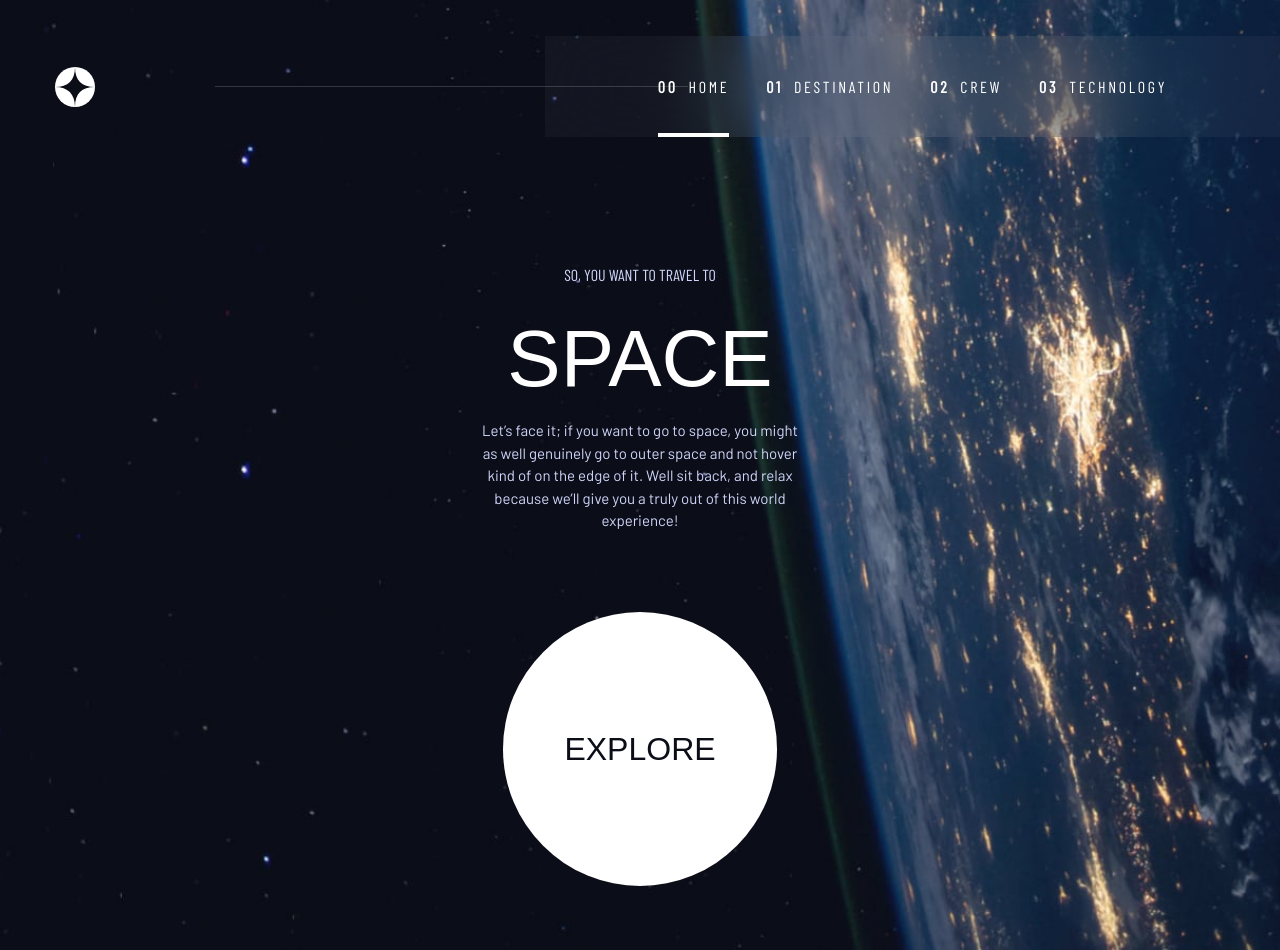
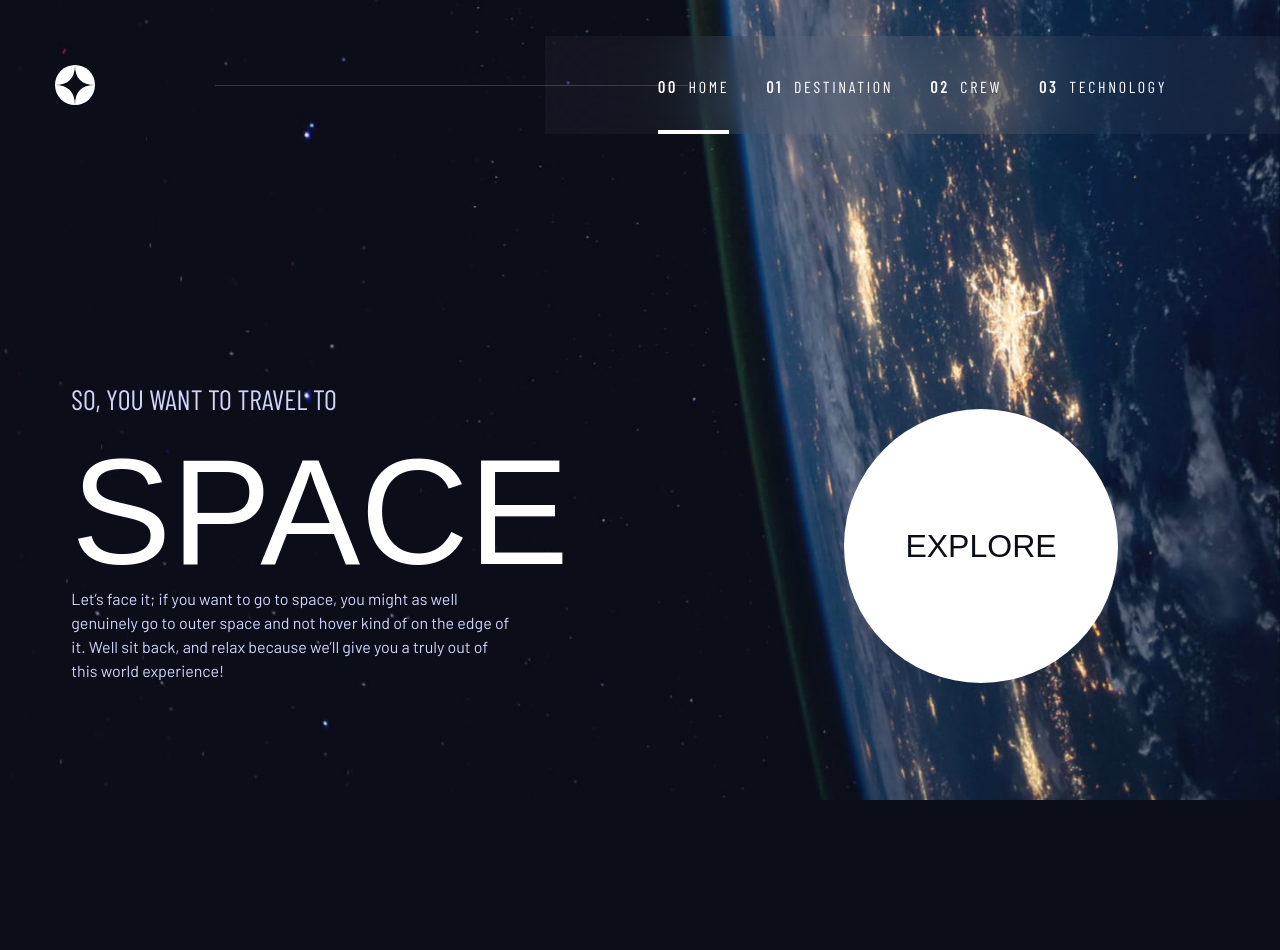
Before and after one commit to basitkorai/space-tourism-website, a React (Vite) app: page / in a window 1280 px wide. After the commit the page ends 800 px from the top, so only its background shows below. Built offline with nearby package versions, Linux system fonts and the light colour scheme; a web font is replaced by a local one.

Commit message:
style: tablet and desktop layout fix

```diff
--- a/src/components/Button.jsx
+++ b/src/components/Button.jsx
@@ -1,7 +1,7 @@
 const Button = () => {
   return (
     <a
-      className="grid place-content-center bg-white text-space font-serif mb-10 px-[2em] aspect-square relative z-10 max-w-[9.375rem] max-h-[9.375rem] md:max-w-[17.125rem] md:max-h-[17.125rem] rounded-full text-[1.25rem] md:text-h4 after:content-[''] after:top-0 after:right-0 after:bg-navcolor after:absolute after:h-full after:w-full after:-z-10 after:rounded-full after:transition-all after:opacity-0 hover:after:opacity-100 hover:after:scale-150"
+      className="grid place-content-center bg-white text-space font-serif px-[2em] aspect-square relative z-10 max-w-[9.375rem] max-h-[9.375rem] md:max-w-[17.125rem] md:max-h-[17.125rem] rounded-full text-[1.25rem] md:text-h4 after:content-[''] after:top-0 after:right-0 after:bg-navcolor after:absolute after:h-full after:w-full after:-z-10 after:rounded-full after:transition-all after:opacity-0 hover:after:opacity-100 hover:after:scale-150"
       href="#"
     >
       EXPLORE
--- a/src/components/Navbar.jsx
+++ b/src/components/Navbar.jsx
@@ -15,7 +15,7 @@ const Navbar = () => {
 
   return (
     <>
-      <div className="pt-6 px-6 md:pt-0 md:pl-[2.4375rem] md:pr-0 mb-6 lg:pt-9 lg:pl-[3.4375rem] lg:text-base md:mb-[6.62rem]">
+      <div className="pt-6 px-6 md:pt-0 md:pl-[2.4375rem] md:pr-0 mb-6 lg:pt-9 lg:pl-[3.4375rem] lg:text-base md:mb-[6.62rem] lg:mb-[15.69rem]">
         <nav
           className="flex justify-between items-center "
           id="navbar"
@@ -53,7 +53,7 @@ const Navbar = () => {
             <li className="relative after:content-['']  after:absolute after:bg-white after:w-full after:h-[0.25rem] after:right-0 after:bottom-0">
               <a
                 tabIndex={isSidebarOpen ? 0 : -1}
-                className="font-sans_cond tracking-wider pt-[2.44rem] pb-[2.5rem] lg:pb-[2.38rem] block"
+                className="font-sans_cond tracking-wider pt-[2.44rem] pb-[2.5rem] lg:pb-[2.19rem] block"
                 href="#"
               >
                 <span
@@ -68,7 +68,7 @@ const Navbar = () => {
             <li className="relative after:content-['']  after:absolute hover:after:bg-grey after:w-full after:h-[0.25rem] after:right-0 after:bottom-0">
               <a
                 tabIndex={isSidebarOpen ? 0 : -1}
-                className="font-sans_cond tracking-wider pt-[2.44rem] pb-[2.5rem] lg:pb-[2.38rem] block"
+                className="font-sans_cond tracking-wider pt-[2.44rem] pb-[2.5rem] lg:pb-[2.19rem] block"
                 href="#"
               >
                 <span
@@ -83,7 +83,7 @@ const Navbar = () => {
             <li className="relative after:content-['']  after:absolute hover:after:bg-grey after:w-full after:h-[0.25rem] after:right-0 after:bottom-0">
               <a
                 tabIndex={isSidebarOpen ? 0 : -1}
-                className="font-sans_cond tracking-wider pt-[2.44rem] pb-[2.5rem] lg:pb-[2.38rem] block"
+                className="font-sans_cond tracking-wider pt-[2.44rem] pb-[2.5rem] lg:pb-[2.19rem] block"
                 href="#"
               >
                 <span
@@ -98,7 +98,7 @@ const Navbar = () => {
             <li className="relative after:content-['']  after:absolute hover:after:bg-grey after:w-full after:h-[0.25rem] after:right-0 after:bottom-0">
               <a
                 tabIndex={isSidebarOpen ? 0 : -1}
-                className="font-sans_cond tracking-wider pt-[2.44rem] pb-[2.5rem] lg:pb-[2.38rem] block"
+                className="font-sans_cond tracking-wider pt-[2.44rem] pb-[2.5rem] lg:pb-[2.19rem] block"
                 href="#"
               >
                 <span
--- a/src/pages/Home.jsx
+++ b/src/pages/Home.jsx
@@ -3,32 +3,35 @@ import Navbar from '../components/Navbar'
 import Sidebar from '../components/Sidebar'
 
 const Home = () => {
-  const backgroundImages = 'bg-home bg-bottom bg-cover bg-no-repeat'
+  const backgroundImages =
+    'bg-home bg-bottom bg-cover bg-no-repeat min-h-screen'
 
   return (
     <div className={`${backgroundImages}`}>
       <Navbar />
       <Sidebar />
-      <div className={`container grid place-items-center px-4 py-6`}>
-        <section>
-          <div className="text-center mb-[5.06rem]">
-            <h1 className="grid gap-4">
-              <span className="font-sans_cond text-base text-accent leading-none">
+      <div
+        className={`container grid place-items-center lg:grid-cols-2 lg:justify-between px-4 py-6 lg:p-0 mx-auto`}
+      >
+        <div className="text-center lg:text-left mb-[5.06rem] md:mb-[9.75rem] lg:mb-0">
+          <h1 className="grid gap-4 md:gap-6">
+            <span className="font-sans_cond text-base text-accent leading-none md:text-xl lg:text-[1.75rem]">
               SO, YOU WANT TO TRAVEL TO
             </span>
-              <span className="text-[5rem] block font-serif">SPACE</span>
+            <span className="text-[5rem] md:text-h1 block font-serif leading-none">
+              SPACE
+            </span>
           </h1>
-            <p className="text-[0.9375rem] max-w-[20.4375rem] text-center text-accent">
+          <p className="text-[0.9375rem] md:text-base max-w-[20.4375rem] md:max-w-[27.75rem] text-accent leading-normal">
             Let’s face it; if you want to go to space, you might as well
-              genuinely go to outer space and not hover kind of on the edge of
-              it. Well sit back, and relax because we’ll give you a truly out of
-              this world experience!
+            genuinely go to outer space and not hover kind of on the edge of it.
+            Well sit back, and relax because we’ll give you a truly out of this
+            world experience!
           </p>
         </div>
-          <div className="grid place-content-center">
+        <div className="grid place-content-center lg:self-end lg:mr-[10.125rem] lg:justify-self-end">
           <Button />
         </div>
-        </section>
       </div>
     </div>
   )
```
Lines whose indentation alone changed are shown as unchanged.
